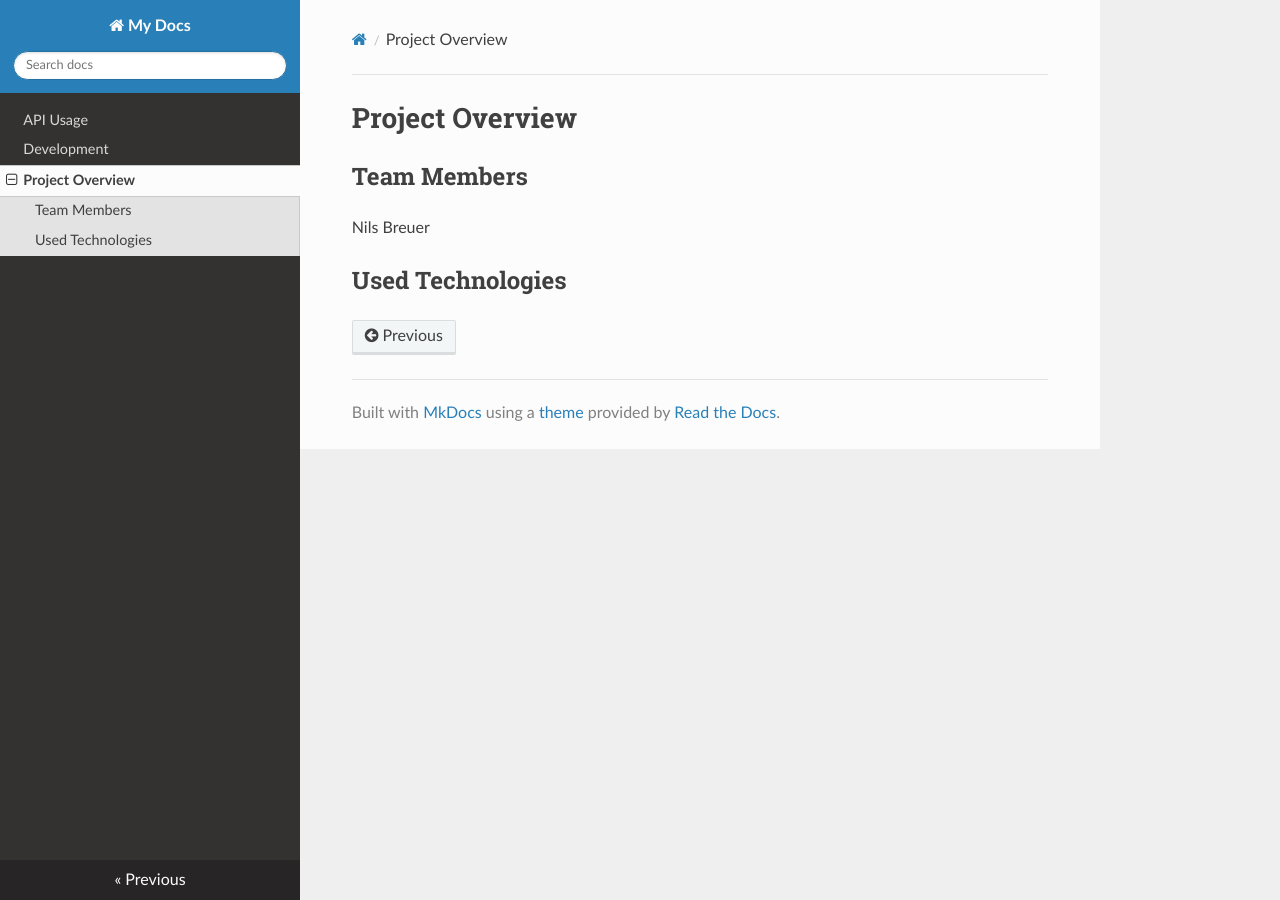
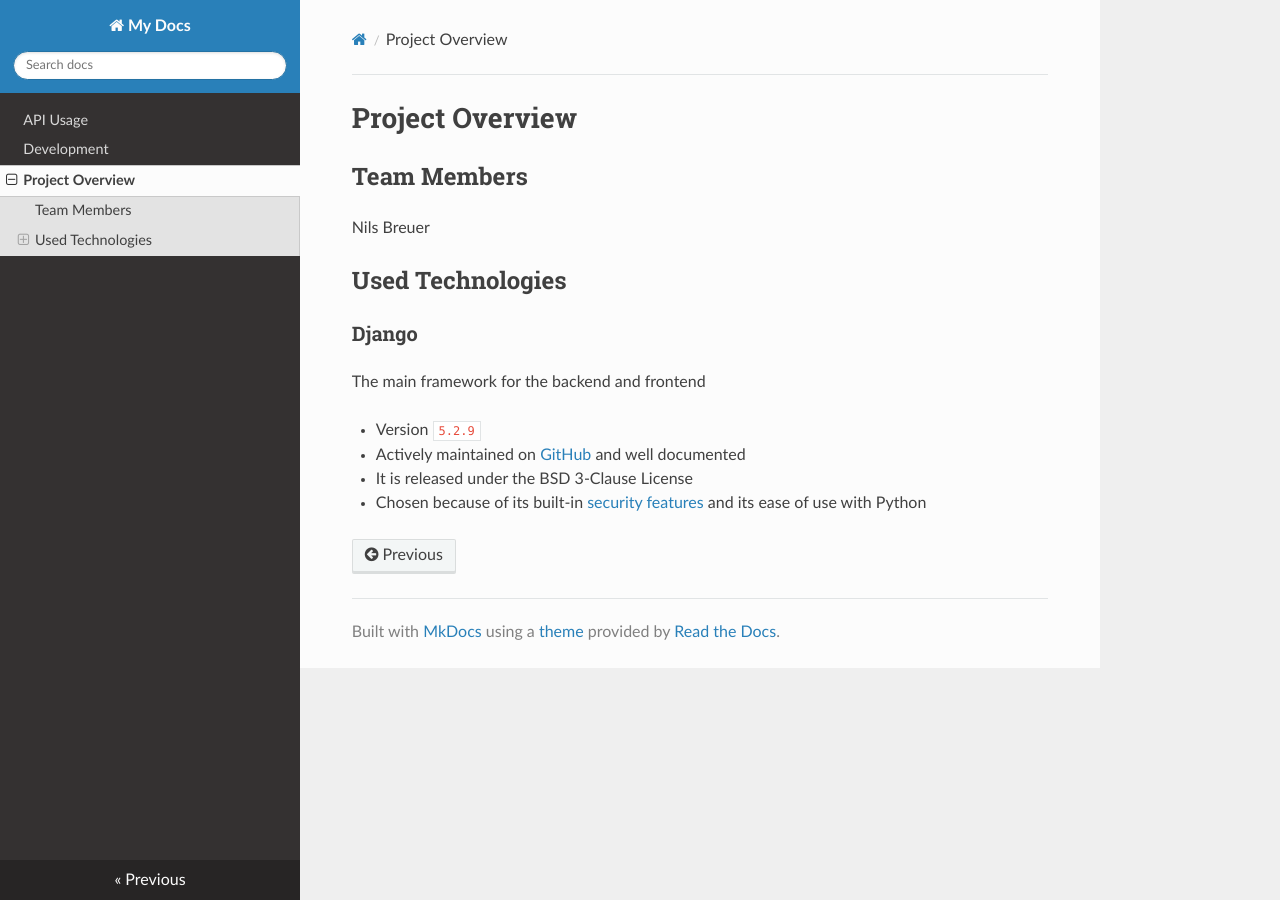
Before and after one commit to xk67/secure-notes, an MkDocs documentation site: the page built from docs/docs/project-overview.md, in a window 1280 px wide. Built offline with MkDocs 1.6.1, drawn with Linux system fonts in a browser that asks for light colours; nearby versions of some CDN libraries.

Commit message:
feat(doc): add django to project overview

```diff
--- a/docs/docs/project-overview.md
+++ b/docs/docs/project-overview.md
@@ -4,3 +4,12 @@
 Nils Breuer
 
 ## Used Technologies
+
+### Django
+
+The main framework for the backend and frontend
+
+- Version `5.2.9`
+- Actively maintained on [GitHub](https://github.com/django/django) and well documented
+- It is released under the BSD 3-Clause License
+- Chosen because of its built-in [security features](https://docs.djangoproject.com/en/6.0/topics/security/) and its ease of use with Python
```
